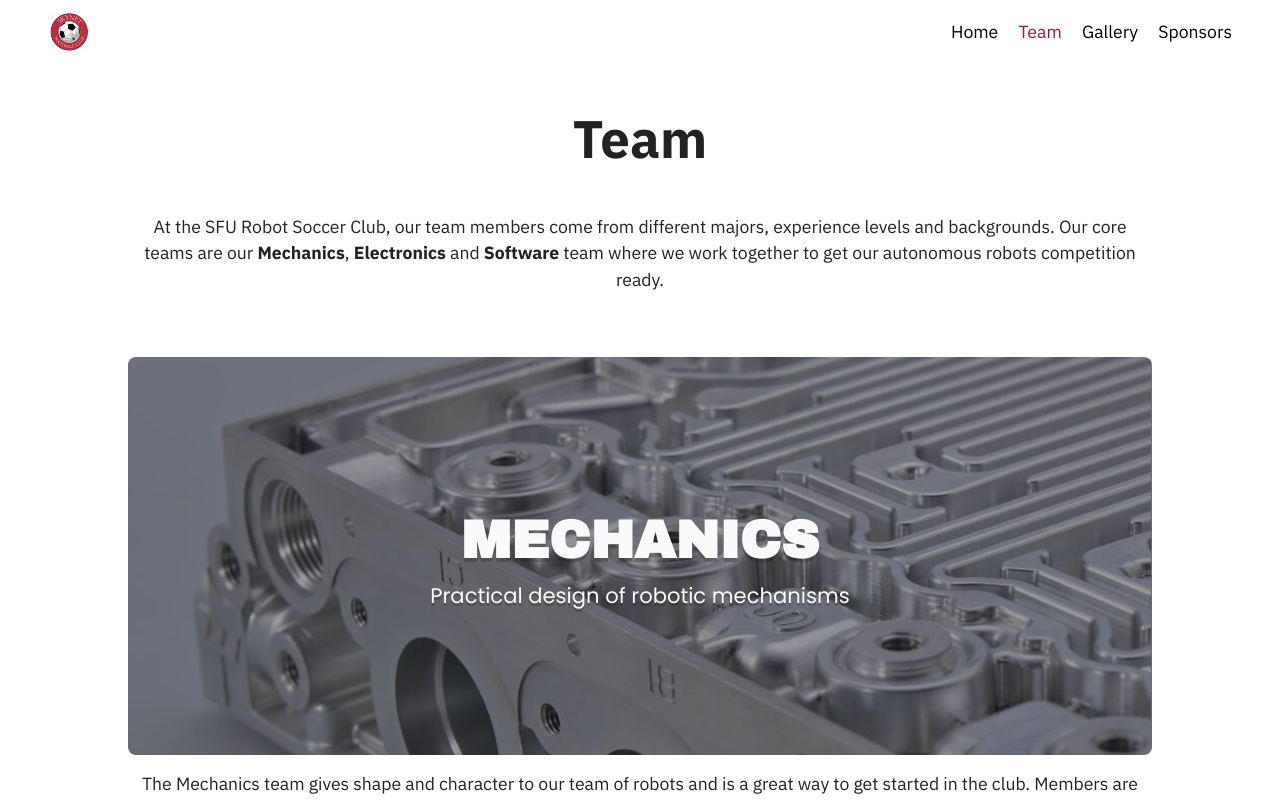
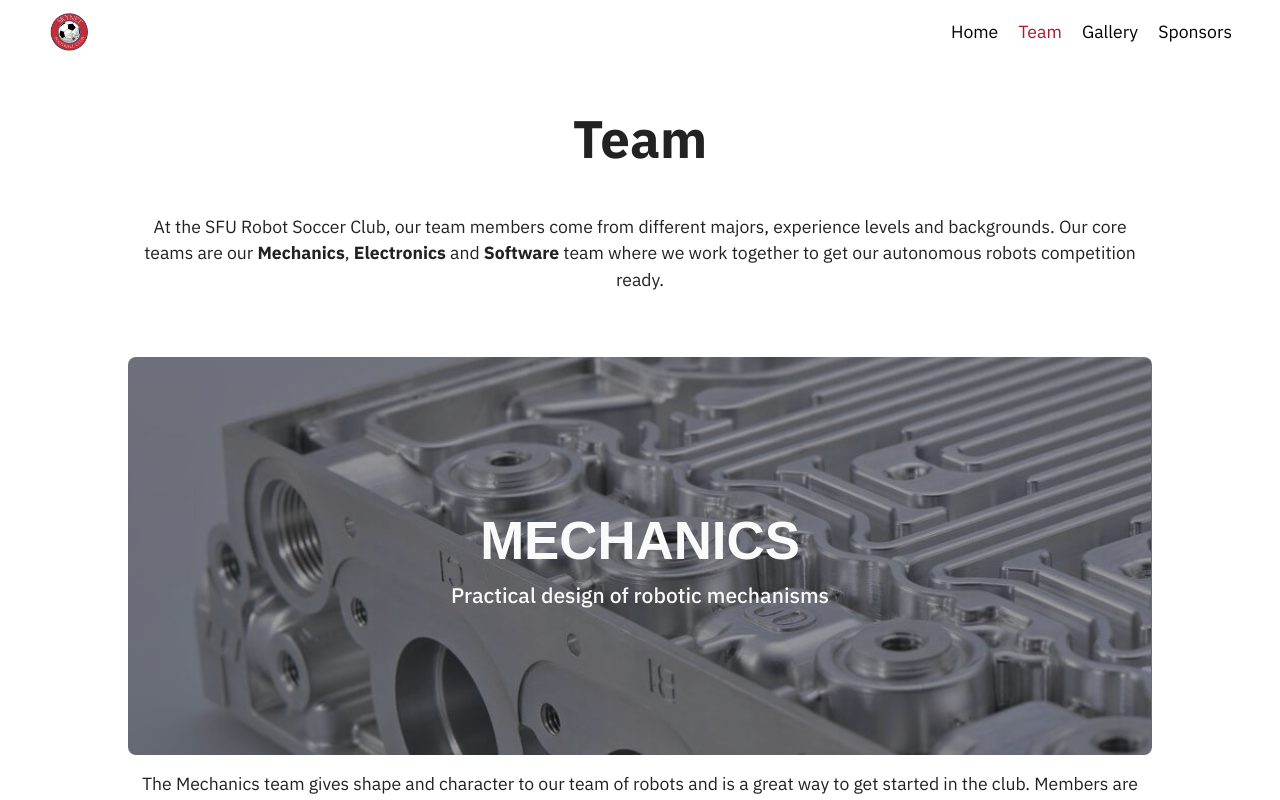
Before and after one commit to tonyma99/sfuskynet.ca, a SvelteKit app: page /team in a window 1280 px wide. Shown: the top 800 px of the page. Built offline with nearby package versions, Linux system fonts and the light colour scheme.

Commit message:
Remove text shadow

```diff
--- a/src/routes/+page.svelte
+++ b/src/routes/+page.svelte
@@ -91,7 +91,6 @@
         font-size: 4em;
         line-height: 1;
         text-transform: uppercase;
-        text-shadow: 0 4px rgba(0, 0, 0, 0.2);
     }
 
     .intro--text {
@@ -99,7 +98,6 @@
         font-size: 1.25em;
         margin-top: 1rem;
         line-height: 1.2;
-        text-shadow: 0 3px rgba(0, 0, 0, 0.2);
     }
 
     .cards--text {
--- a/src/routes/team/Team.svelte
+++ b/src/routes/team/Team.svelte
@@ -20,9 +20,6 @@
 </div>
 
 <style>
-    @import url('https://fonts.googleapis.com/css2?family=Archivo+Black&display=swap');
-    @import url('https://fonts.googleapis.com/css2?family=Poppins&display=swap');
-
     div {
         margin-top: 4rem;
     }
@@ -53,7 +50,6 @@
         color: #fafafa;
         font-family: 'Archivo Black', sans-serif;
         text-transform: uppercase;
-        text-shadow: 0 4px rgba(0, 0, 0, 0.2);
         font-weight: 600;
         font-size: 3em;
         margin: 0;
@@ -61,8 +57,6 @@
 
     .team--headline {
         color: #fafafa;
-        font-family: 'Poppins', sans-serif;
-        text-shadow: 0 3px rgba(0, 0, 0, 0.2);
         font-size: 1.2em;
         font-weight: 500;
         margin: 0;
```
